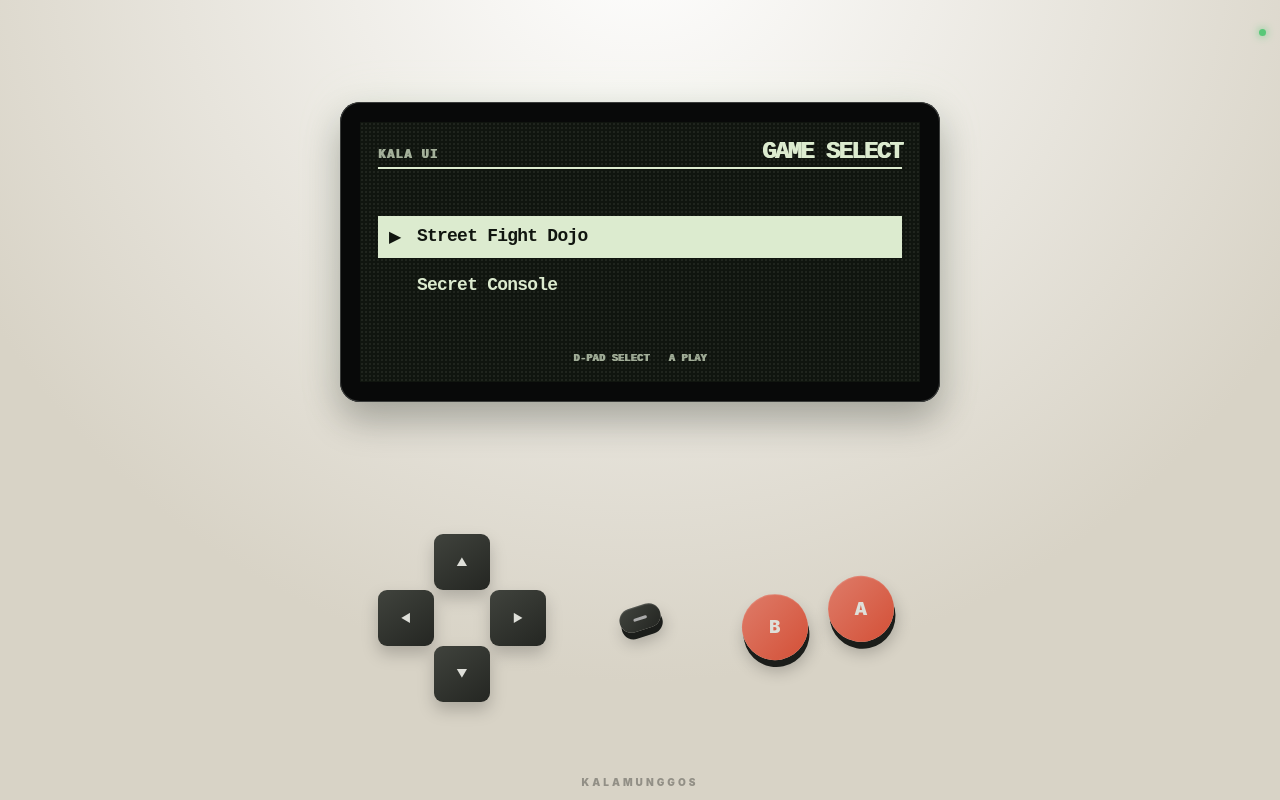
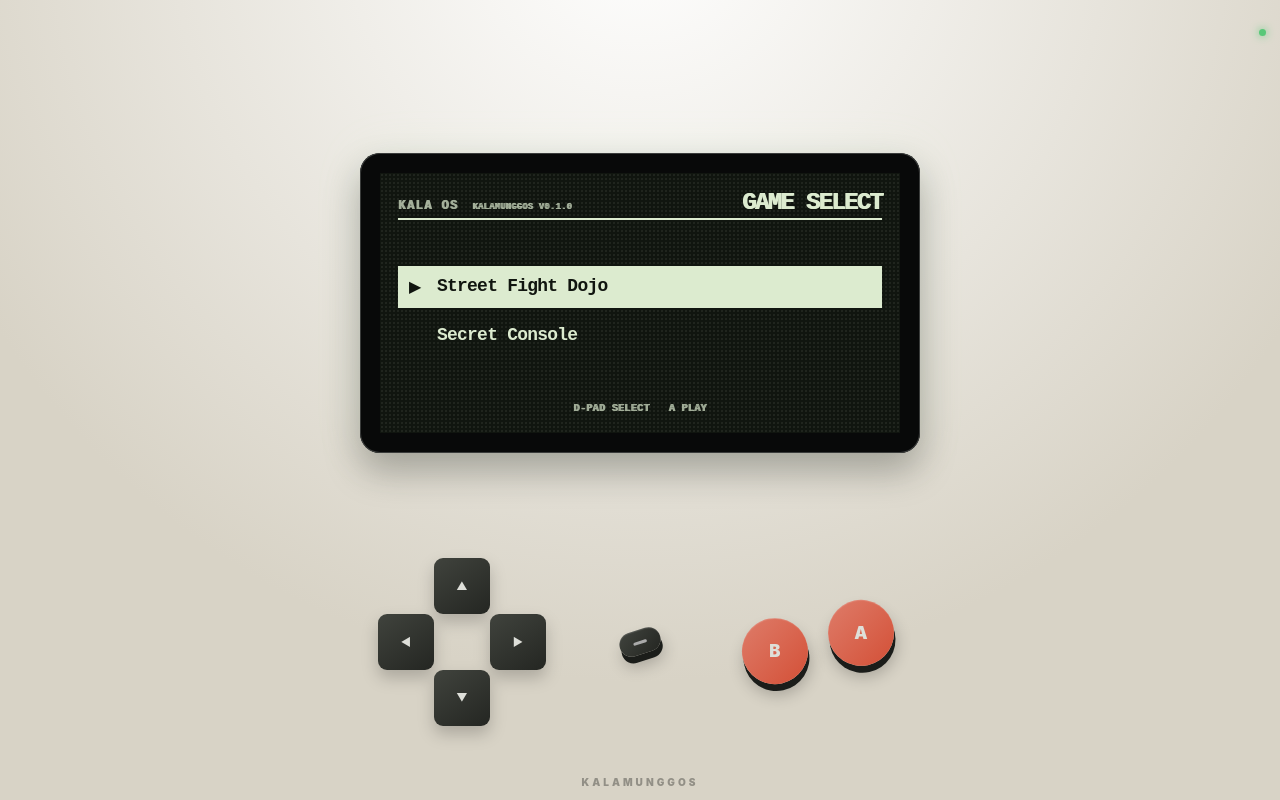
Before and after one commit to steelwater/kalamunggos, a website built with Vite: page index.html in a window 1280 px wide. Built offline with nearby package versions, Linux system fonts and the light colour scheme.

Commit message:
Refine Kala OS screen presentation

```diff
--- a/src/main.ts
+++ b/src/main.ts
@@ -7,6 +7,7 @@ import { nextSkin, skins } from "./skins";
 const root = document.querySelector<HTMLDivElement>("#app")!;
 if (!root) throw new Error("Missing app root");
 
+const kalamunggosVersion = "0.1.0";
 let settings = loadSettings();
 let activeGame: WasmGame | undefined;
 let activeDefinition: GameDefinition | undefined;
@@ -32,10 +33,11 @@ root.innerHTML = `
             <div class="title-display-window"><span class="title-display-text"></span></div>
           </div>
           <div class="screen-bezel">
+            <div class="screen-surface">
               <canvas class="game-screen" width="128" height="64" aria-label="Game display" hidden></canvas>
               <section class="screen-ui game-library" aria-labelledby="library-title">
                 <div class="firmware-heading">
-                <p>Kala UI</p>
+                  <p>Kala OS <span>Kalamunggos v${kalamunggosVersion}</span></p>
                   <h1 id="library-title">Game select</h1>
                 </div>
                 <div class="game-list">
@@ -45,7 +47,7 @@ root.innerHTML = `
               </section>
               <section class="screen-ui system-menu" hidden aria-labelledby="menu-title">
                 <div class="menu-heading">
-                <div><h2 id="menu-title">Kala UI</h2><span>Paused</span></div>
+                  <div><h2 id="menu-title">Kala OS</h2><span>Kalamunggos v${kalamunggosVersion}</span><em>Paused</em></div>
                   <div class="page-controls"><button type="button" data-page="-1" aria-label="Previous settings page">◀</button><strong class="menu-page"></strong><button type="button" data-page="1" aria-label="Next settings page">▶</button></div>
                 </div>
                 <div class="menu-actions">
@@ -61,6 +63,7 @@ root.innerHTML = `
                 <p class="control-hint">▲▼ SELECT&nbsp;&nbsp; A OK&nbsp;&nbsp; B BACK</p>
                 <section class="about" hidden></section>
               </section>
+            </div>
           </div>
         </div>
         <div class="controls" aria-label="Game controls">
@@ -347,7 +350,7 @@ menu.addEventListener("click", (event) => {
       fetch("/games/build-metadata.json")
         .then((response) => response.json())
         .then((metadata: { builtAt: string; games: Array<{ displayName: string; commit: string }> }) => {
-          about.innerHTML = `<button class="about-close" type="button" aria-label="Close about screen">×</button><p>Kalamunggos 0.1.0</p>${metadata.games.map((game) => `<p>${game.displayName}<br><code>${game.commit.slice(0, 12)}</code></p>`).join("")}<p>Built ${new Date(metadata.builtAt).toLocaleString()}</p>`;
+          about.innerHTML = `<button class="about-close" type="button" aria-label="Close about screen">×</button><p>Kalamunggos ${kalamunggosVersion}</p>${metadata.games.map((game) => `<p>${game.displayName}<br><code>${game.commit.slice(0, 12)}</code></p>`).join("")}<p>Built ${new Date(metadata.builtAt).toLocaleString()}</p>`;
         })
         .catch(() => { about.textContent = "Build metadata unavailable."; });
     }
--- a/src/styles.css
+++ b/src/styles.css
@@ -61,6 +61,7 @@ button { font: inherit; }
   background: linear-gradient(160deg, #343833, #171a17);
   box-shadow: inset 0 1px 1px rgba(255,255,255,.13), 0 5px 10px rgba(0,0,0,.2);
 }
+.title-display[hidden] { display: block !important; visibility: hidden; }
 .title-display-window {
   position: relative;
   overflow: hidden;
@@ -89,19 +90,18 @@ button { font: inherit; }
 @keyframes title-scroll { from { transform: translateX(0); } to { transform: translateX(-100%); } }
 
 .screen-bezel {
-  position: relative;
   overflow: hidden;
   width: 100%;
-  aspect-ratio: 2;
   padding: clamp(10px, 3vw, 20px);
   border-radius: 20px;
   background: #080909;
   box-shadow: inset 0 0 0 1px #3a3c3b, 0 18px 36px rgba(0, 0, 0, .28), 0 0 45px var(--screen-glow);
 }
+.screen-surface { position: relative; width: 100%; aspect-ratio: 2; }
 .game-screen { display: block; width: 100%; height: 100%; background: #090a09; image-rendering: pixelated; image-rendering: crisp-edges; }
 .screen-ui {
   position: absolute;
-  inset: clamp(10px, 3vw, 20px);
+  inset: 0;
   overflow: hidden;
   color: #dcebcf;
   background-color: #10150f;
@@ -116,6 +116,7 @@ button { font: inherit; }
 .game-library { display: grid; grid-template-rows: auto 1fr auto; gap: clamp(5px, 1.4vw, 10px); padding: clamp(8px, 2.4vw, 18px); }
 .firmware-heading { display: flex; align-items: baseline; justify-content: space-between; gap: 10px; border-bottom: 2px solid currentColor; }
 .firmware-heading p { margin: 0 0 3px; font-size: clamp(.55rem, 1.7vw, .75rem); letter-spacing: .12em; opacity: .72; }
+.firmware-heading p span { margin-left: .6em; font-size: .72em; letter-spacing: .04em; white-space: nowrap; }
 .firmware-heading h1 { margin: 0 0 3px; font-size: clamp(.9rem, 3.5vw, 1.5rem); line-height: 1; letter-spacing: -.07em; }
 .game-list { display: grid; gap: clamp(3px, .9vw, 7px); align-content: center; }
 .game-card {
@@ -142,6 +143,7 @@ button { font: inherit; }
 .menu-heading { display: flex; align-items: center; justify-content: space-between; gap: 8px; padding-bottom: 3px; border-bottom: 2px solid currentColor; }
 .menu-heading > div:first-child { display: flex; align-items: baseline; gap: clamp(6px, 1.5vw, 12px); }
 .menu-heading span { font-size: clamp(.5rem, 1.4vw, .66rem); letter-spacing: .1em; opacity: .62; }
+.menu-heading em { font-size: clamp(.46rem, 1.25vw, .6rem); font-style: normal; letter-spacing: .08em; opacity: .5; }
 .menu-heading h2 { margin: 0; font-size: clamp(.85rem, 2.8vw, 1.25rem); line-height: 1; letter-spacing: -.06em; }
 .page-controls { display: flex; align-items: center; gap: 6px; }
 .page-controls button { padding: 0 2px; border: 0; color: inherit; background: transparent; font-size: clamp(.55rem, 1.5vw, .7rem); cursor: pointer; }
@@ -189,6 +191,11 @@ button { font: inherit; }
 .action-buttons span { display: block; transform: rotate(12deg); }
 .brand-mark { margin: 6px 0 0; text-align: center; font-size: .63rem; font-weight: 900; letter-spacing: .3em; opacity: .38; }
 
+@media (min-width: 700px) and (min-height: 701px) and (max-height: 800px) {
+  .console-body { grid-template-rows: minmax(0, 1fr) minmax(190px, 32vh); gap: 8px; }
+  .display-stack { width: min(100%, 560px); }
+}
+
 @media (orientation: landscape) and (max-height: 700px) {
   .handheld { padding-block: max(env(safe-area-inset-top), 8px) max(env(safe-area-inset-bottom), 8px); }
   .console-body { grid-template-columns: minmax(300px, 1.5fr) minmax(350px, 1fr); grid-template-rows: 1fr; width: min(100%, 1100px); }
```
Also changed, not shown: docs/screenshots/handheld-ui-polish/desktop-pause-title-off.jpg, docs/screenshots/handheld-ui-polish/desktop-pause-title-on.jpg, docs/screenshots/handheld-ui-polish/mobile-game-select.jpg, docs/screenshots/handheld-ui-polish/mobile-secret-console-title-on.jpg. Lines whose indentation alone changed are shown as unchanged.
